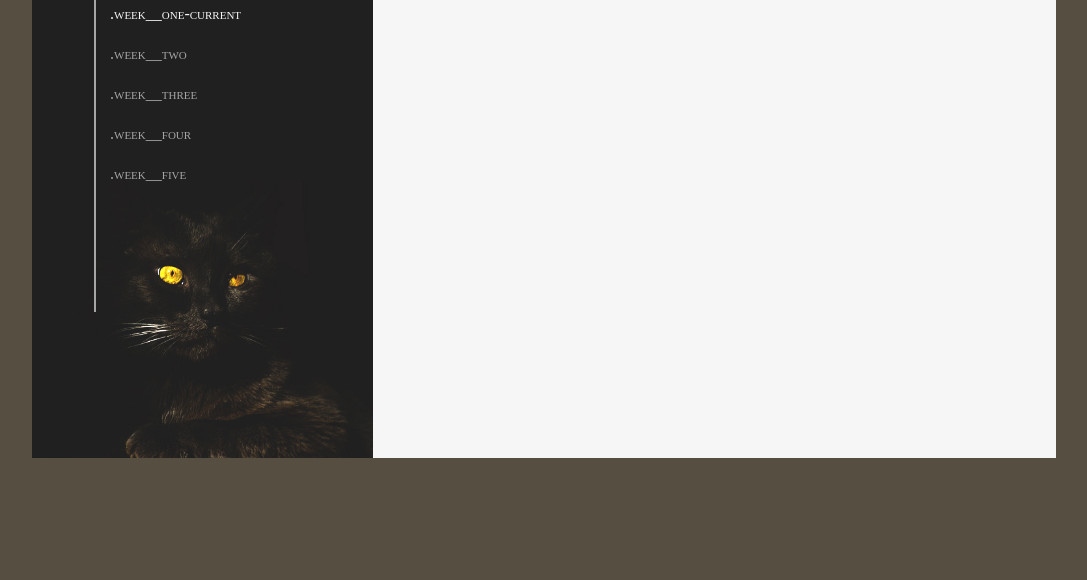
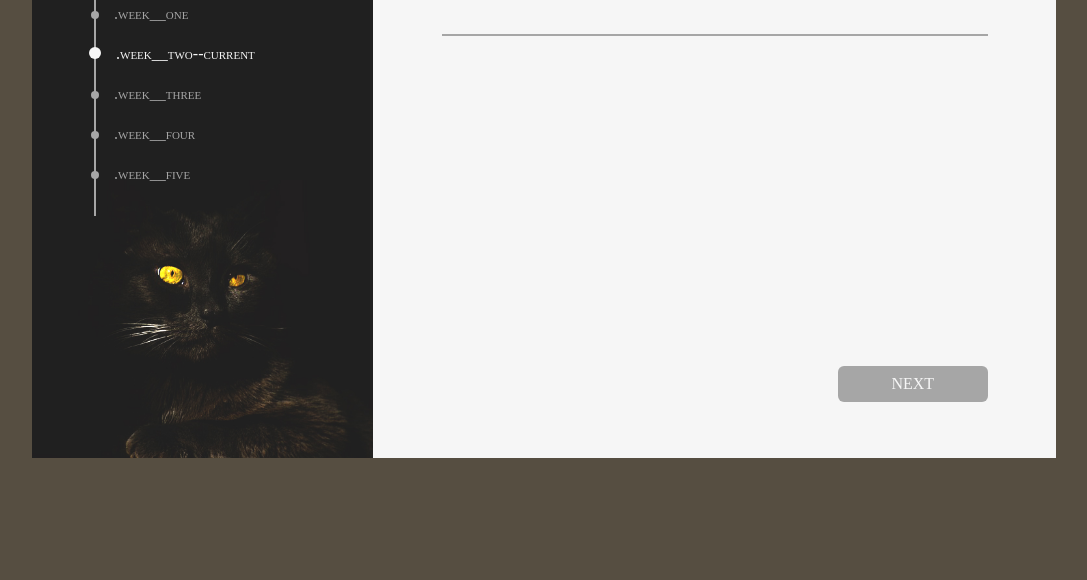
Before and after one commit to SalamanderKrajza/frontend-form, a website: page index.html in a window 1280 px wide. Shown: the part 220-800 px from the top of the page, without its empty margins (96-1183 px from the left). Drawn offline with Linux system fonts and the light colour scheme.

Commit message:
Update navigation; Start right side (content)

```diff
--- a/index.html
+++ b/index.html
@@ -12,19 +12,62 @@
       <section class="left">
         <h2 class="left__header">.week</h2>
         <div class="left__vertical-line"></div>
-        <div class="week week--current"><a class="week__link" href="">.week__one</a></div>
-        <div class="week"><a class="week__link" href="">.week__two</a></div>
-        <div class="week"><a class="week__link" href="">.week__three</a></div>
-        <div class="week"><a class="week__link" href="">.week__four</a></div>
-        <div class="week"><a class="week__link" href="">.week__five</a></div>
+        <a class="week__link" href=""><div class="week">.week__one</div></a>
+        <a class="week__link" href=""><div class="week">.week__two</div></a>
+        <a class="week__link" href=""><div class="week">.week__three</div></a>
+        <a class="week__link" href=""><div class="week">.week__four</div></a>
+        <a class="week__link" href=""><div class="week">.week__five</div></a>
+        <a class="week__link" href=""><div class="week">.week__six</div></a>
+        <a class="week__link" href=""><div class="week">.week__seven</div></a>
       </section>
       <section class="right">
         <form action="" class="form">
           <label class="form__label">
-            <input type="text" class="form__input">
+            <input type="text" class="form__input"/>
           </label>
+          <input class="form__confirmation" type="submit" value="NEXT"/>
         </form>
       </section>
     </main>
+    <script>
+      let myWeeks = document.querySelectorAll('.week')
+      if (myWeeks.length > 0) {
+        //Hide all weeks
+        myWeeks.forEach(function(week){
+          week.classList.add('hidden')
+        });
+
+        //Then decide which should be shown
+        let current__week = 2; // temporary. It will be replaced by queryString value
+        let listStart = 0;
+        let listEnd = 0;
+        //Find start of the list
+        if (current__week>1) {
+          listStart = current__week-1;
+        }
+        else{
+          listStart = 1;
+        }
+
+        //Find end of the list
+        if (listStart + 4 <= myWeeks.length){
+          listEnd = listStart+4;
+        }
+        else{
+          listEnd = myWeeks.length;
+        }
+
+        //For testing
+        console.log(`We have list from ${listStart} to ${listEnd}`)
+
+        //Show desired weeks
+        for (i = listStart-1; i<listEnd; i++){
+          myWeeks[i].classList.remove('hidden')
+        }
+
+        //Highlight current week
+        myWeeks[current__week-1].classList.add('week--current');
+      }
+    </script>
   </body>
 </html>
--- a/scss/styles.scss
+++ b/scss/styles.scss
@@ -54,9 +54,7 @@ html {
 
   height: 200px;
   padding: 16px;
-}
   @media (min-width: 950px) {
-  .left {
     height: 555px;
     padding: 52px 0 0 52px;
   }
@@ -85,7 +83,7 @@ html {
   margin: -5px 0 0 10px;
   vertical-align: top;
   display: inline-block;
-  grid-area: 2 / 1 / span 10 / span 1
+  grid-area: 2 / 1 / span 7 / span 1;
 }
 
 .week {
@@ -94,8 +92,37 @@ html {
   //   margin: 20px 0 0 10px;
 }
 
+.week::before {
+  width: 8px;
+  height: 8px;
+  background: $my-gray;
+  display: inline-block;
+  content: "";
+  margin: 0 15px 0 -19px;
+  border-radius: 50%;
+}
 
-.week:not(.week--current):hover{
+.week:not(.week--current):hover::before {
+  width: 8px;
+  height: 8px;
+  background: $my-yellow;
+  display: inline-block;
+  content: "";
+  margin: 0 15px 0 -19px;
+  border-radius: 50%;
+}
+
+.week--current::before {
+  width: 12px;
+  height: 12px;
+  background: $my-white;
+  display: inline-block;
+  content: "";
+  margin: 0 15px 0 -21px;
+  border-radius: 50%;
+}
+
+.week:not(.week--current):hover {
   color: $my-yellow;
 }
 
@@ -108,10 +135,47 @@ html {
 }
 
 .week--current::after {
-    content: "-current";
+  content: "--current";
 }
 
-.week__link{
+.week__link {
   color: inherit;
   text-decoration: none;
 }
+
+.hidden {
+  display: none;
+}
+
+.right{
+    position: relative;
+}
+
+.form__input{
+    width: 80%;
+    position: absolute;
+    top: 20%;
+    margin-left: 10%;
+    border: none;
+    background: none;
+    border-bottom: 2px solid $my-gray;
+    font-family: montserrat;
+}
+
+.form__input:focus{
+    border-bottom: 2px solid $my-black;
+}
+
+.form__confirmation{
+    width: 150px;
+    height: 36px;
+    position: absolute;
+    bottom: 10%;
+    right: 10%;
+    background: $my-gray;
+    border: none;
+    font-family: montserrat;
+    color: $my-white;
+    font-size: 16px;
+    border-radius: 6px;
+}
```
Also changed, not shown: css/styles.css. Lines whose indentation alone changed are shown as unchanged.
